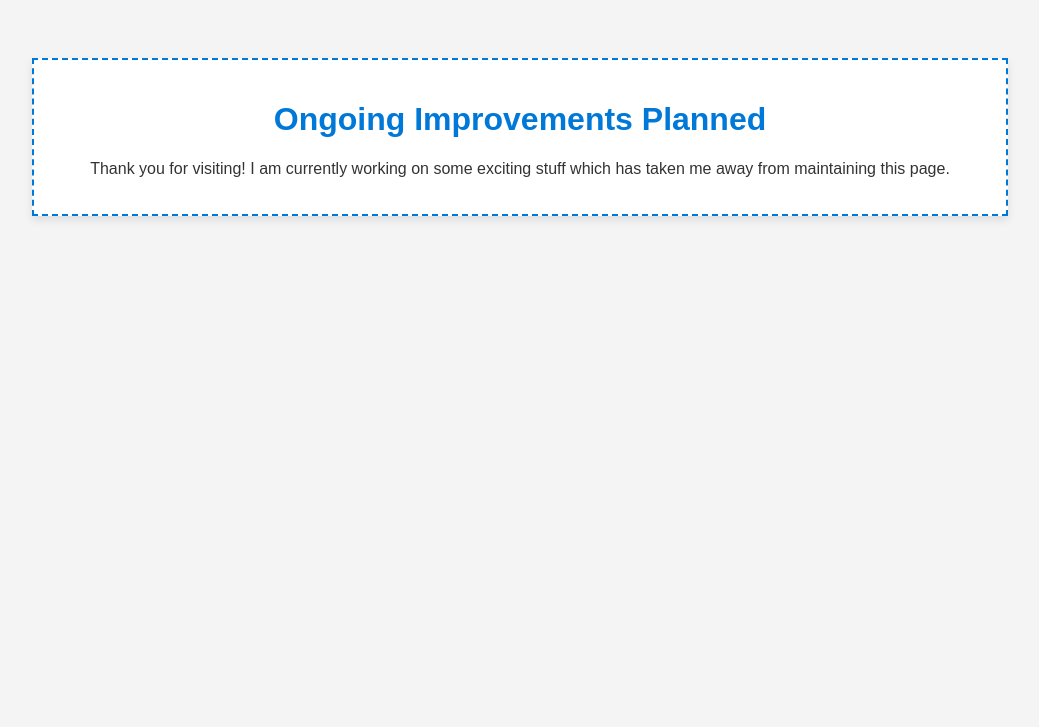
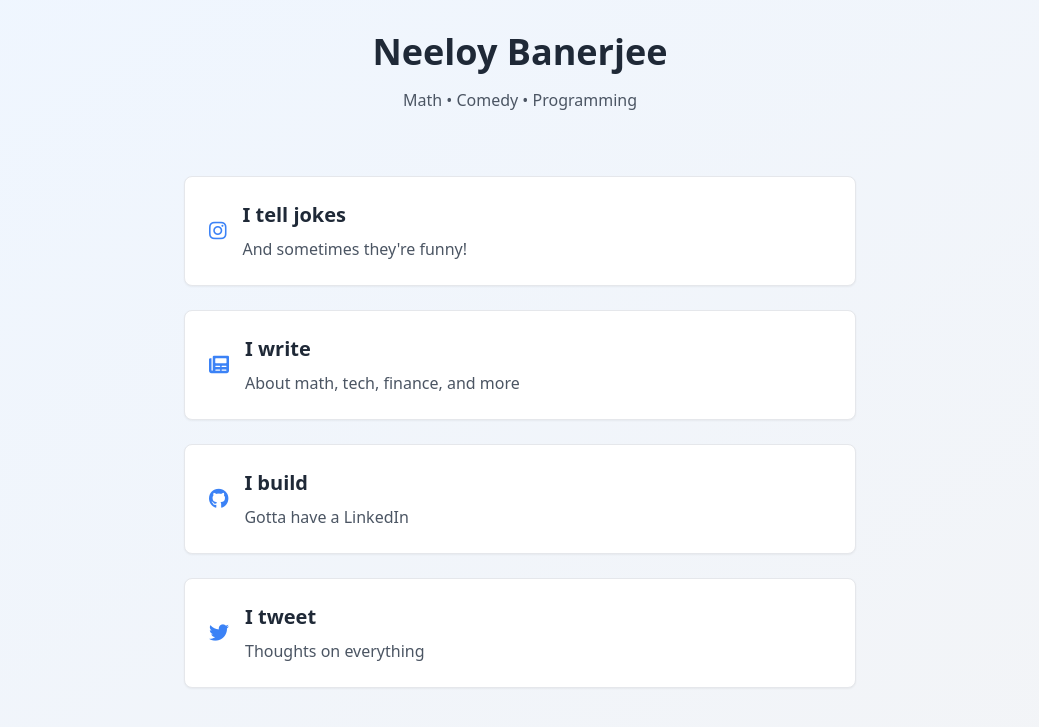
Before and after one commit to neeloy-banerjee/neeloy-banerjee.github.io, a Jekyll site: the page index.html, which Jekyll copies as it is, in a window 1280 px wide. Shown: the top 727 px of the page, without its empty margins (120-1159 px from the left). Built offline with Jekyll 4.4.1, drawn with Linux system fonts in a browser that asks for light colours; nearby versions of some CDN libraries.

Commit message:
New website

```diff
--- a/index.html
+++ b/index.html
@@ -2,35 +2,83 @@
 <html lang="en">
 <head>
     <meta charset="UTF-8">
-    <meta name="viewport" content="width=device-width, initial-scale=1.0">
-    <title>Ongoing Improvements</title>
-    <style>
-        body {
-            font-family: 'Arial', sans-serif;
-            background-color: #f4f4f4;
-            text-align: center;
-            padding: 50px;
-        }
-        .content {
-            background-color: white;
-            border: 2px dashed #0078D7;
-            padding: 20px;
-            margin: auto;
-            width: 80%;
-            box-shadow: 0 4px 8px rgba(0,0,0,0.1);
-        }
-        h1 {
-            color: #0078D7;
-        }
-        p {
-            color: #333;
-        }
-    </style>
+    <title>Neeloy Banerjee</title>
+    <script src="https://unpkg.com/react@17/umd/react.production.min.js"></script>
+    <script src="https://unpkg.com/react-dom@17/umd/react-dom.production.min.js"></script>
+    <script src="https://cdnjs.cloudflare.com/ajax/libs/babel-standalone/6.26.0/babel.min.js"></script>
+    <script src="https://cdn.tailwindcss.com"></script>
+    <link rel="stylesheet" href="https://cdnjs.cloudflare.com/ajax/libs/font-awesome/6.0.0/css/all.min.css">
+    <script data-goatcounter="https://[YOUR_CODE].goatcounter.com/count" src="//gc.zgo.at/count.js"></script>
 </head>
 <body>
-    <div class="content">
-        <h1>Ongoing Improvements Planned</h1>
-        <p>Thank you for visiting! I am currently working on some exciting stuff which has taken me away from maintaining this page.</p>
-    </div>
+    <div id="root"></div>
+    <script type="text/babel">
+        const HomePage = () => {
+          const links = [
+            {
+              title: "I tell jokes",
+              description: "And sometimes they're funny!",
+              icon: "fa-brands fa-instagram",
+              url: "https://www.instagram.com/neeloytellsjokes"
+            },
+            {
+              title: "I write",
+              description: "About math, tech, finance, and more",
+              icon: "fa-solid fa-newspaper",
+              url: "https://xquant.substack.com"
+            },
+            {
+              title: "I build",
+              description: "Gotta have a LinkedIn",
+              icon: "fa-brands fa-github",
+              url: "https://linkedin.com/in/neeloybanerjee"
+            },
+            {
+              title: "I tweet",
+              description: "Thoughts on everything",
+              icon: "fa-brands fa-twitter",
+              url: "https://www.youtube.com/watch?v=dQw4w9WgXcQ"
+            }
+          ];
+
+          return (
+            <div className="min-h-screen bg-gradient-to-br from-blue-50 to-gray-100 p-8">
+              <div className="max-w-2xl mx-auto">
+                <header className="text-center mb-16">
+                  <h1 className="text-4xl font-bold mb-4 text-gray-800">Neeloy Banerjee</h1>
+                  <p className="text-gray-600">Math • Comedy • Programming</p>
+                </header>
+
+                <div className="grid gap-6">
+                  {links.map((link, index) => (
+                    <a
+                      key={index}
+                      href={link.url}
+                      target="_blank"
+                      rel="noopener noreferrer"
+                      className="block p-6 bg-white rounded-lg hover:bg-gray-50 transition-colors border border-gray-200 shadow-sm"
+                    >
+                      <div className="flex items-center gap-4">
+                        <div className="text-blue-500">
+                          <i className={`${link.icon} text-xl`}></i>
+                        </div>
+                        <div>
+                          <h2 className="text-xl font-semibold mb-2 text-gray-800">{link.title}</h2>
+                          <p className="text-gray-600">{link.description}</p>
+                        </div>
+                      </div>
+                    </a>
+                  ))}
+                </div>
+              </div>
+            </div>
+          );
+        };
+
+        ReactDOM.render(
+            <HomePage />,
+            document.getElementById('root')
+        );
+    </script>
 </body>
 </html>
```
